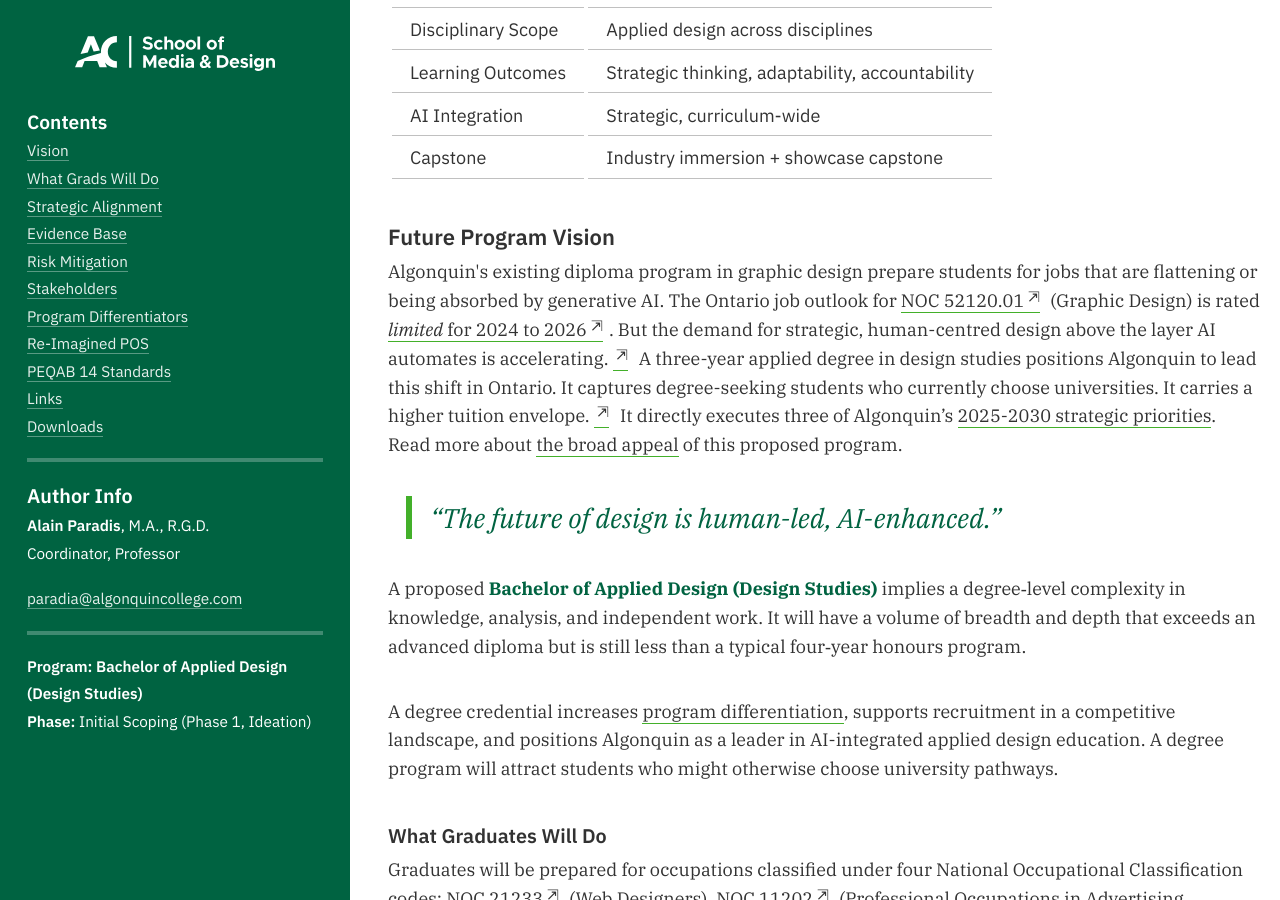
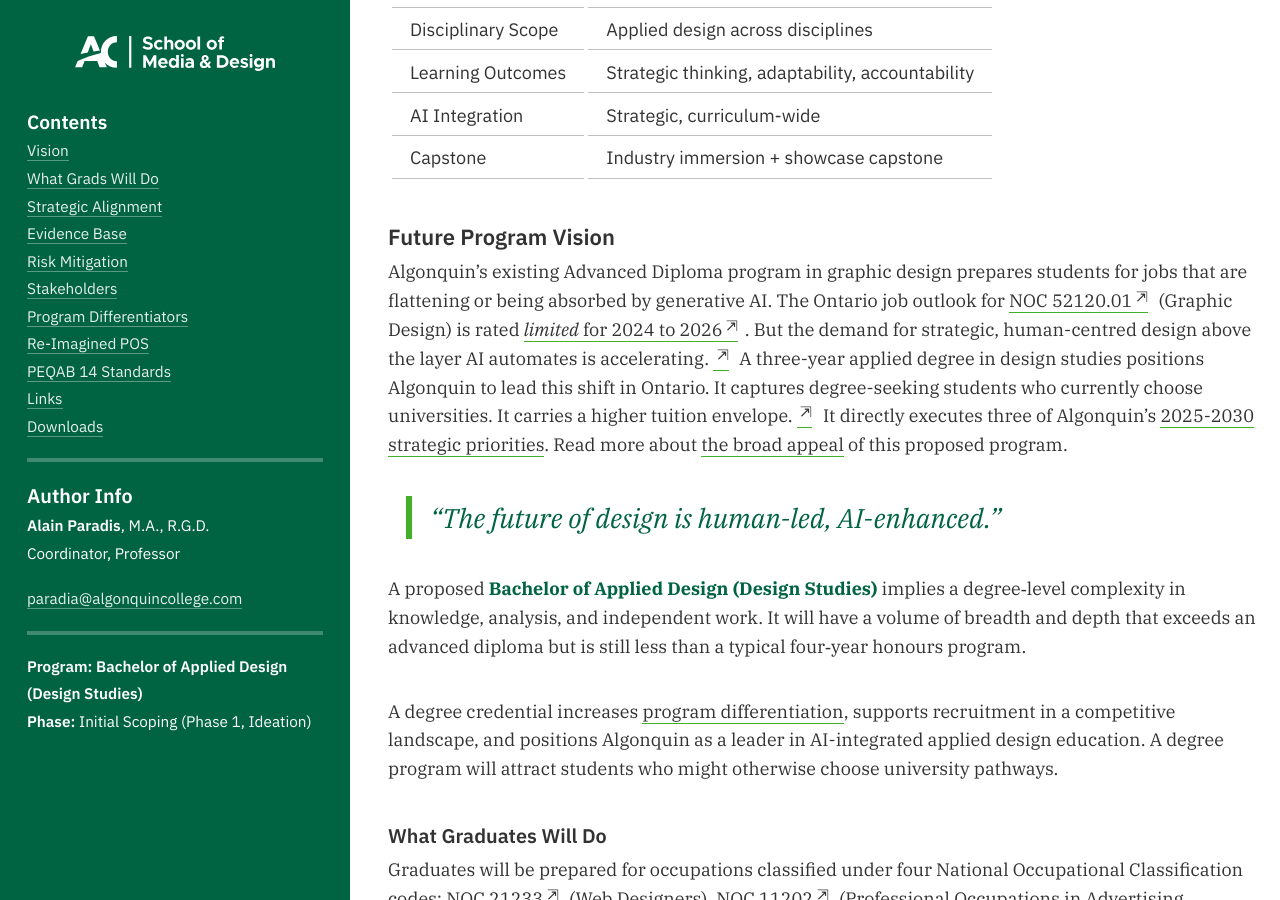
Before and after one commit to AlainParadis/program-transformation, a Jekyll site: the page built from index.md, in a window 1280 px wide and 900 px high, scrolled down 307 px. Built offline with Jekyll 4.4.1, drawn with Linux system fonts in a browser that asks for light colours.

Commit message:
Clarify program name and fix grammar in vision
Update _includes/vision.html: change "diploma" to "Advanced Diploma", fix subject–verb agreement (prepare -> prepares), and standardize apostrophe typography. Improves accuracy and readability in the Future Program Vision copy.

```diff
--- a/_includes/vision.html
+++ b/_includes/vision.html
@@ -12,7 +12,7 @@
 	<a name="vision">Future Program Vision</a>
 </h4>
 <p>
-	Algonquin's existing diploma program in graphic design prepare students for jobs that are flattening or being absorbed by generative AI. The Ontario job outlook for <a href="{{ site.data.sitewide.links[2].url }}" title="NOC 52120.01" target="_blank" rel="noreferrer noopener" class="external">NOC 52120.01</a> (Graphic Design) is rated <a href="https://www.on.jobbank.gc.ca/marketreport/outlook-occupation/5747/ON" target="_blank" class="external"><em>limited</em> for 2024 to 2026</a>. But the demand for strategic, human-centred design above the layer AI automates is accelerating. <a href="https://www.roberthalf.com/ca/en/insights/research/data-reveals-which-marketing-and-creative-roles-are-in-highest-demand" class="external"></a> A three-year applied degree in design studies positions Algonquin to lead this shift in Ontario. It captures degree-seeking students who currently choose universities. It carries a higher tuition envelope. <a href="https://www.ontario.ca/files/2024-11/mcu-tuition-and-ancillary-fees-binding-policy-directive-aug2024-en-2024-11-01.pdf" target="_blank" class="external"></a> It directly executes three of Algonquin’s <a href="#strat-plan">2025-2030 strategic priorities</a>. Read more about <a href="#jobs">the broad appeal</a> of this proposed program.
+	Algonquin’s existing Advanced Diploma program in graphic design prepares students for jobs that are flattening or being absorbed by generative AI. The Ontario job outlook for <a href="{{ site.data.sitewide.links[2].url }}" title="NOC 52120.01" target="_blank" rel="noreferrer noopener" class="external">NOC 52120.01</a> (Graphic Design) is rated <a href="https://www.on.jobbank.gc.ca/marketreport/outlook-occupation/5747/ON" target="_blank" class="external"><em>limited</em> for 2024 to 2026</a>. But the demand for strategic, human-centred design above the layer AI automates is accelerating. <a href="https://www.roberthalf.com/ca/en/insights/research/data-reveals-which-marketing-and-creative-roles-are-in-highest-demand" class="external"></a> A three-year applied degree in design studies positions Algonquin to lead this shift in Ontario. It captures degree-seeking students who currently choose universities. It carries a higher tuition envelope. <a href="https://www.ontario.ca/files/2024-11/mcu-tuition-and-ancillary-fees-binding-policy-directive-aug2024-en-2024-11-01.pdf" target="_blank" class="external"></a> It directly executes three of Algonquin’s <a href="#strat-plan">2025-2030 strategic priorities</a>. Read more about <a href="#jobs">the broad appeal</a> of this proposed program.
 </p>
 
 <blockquote>
```
